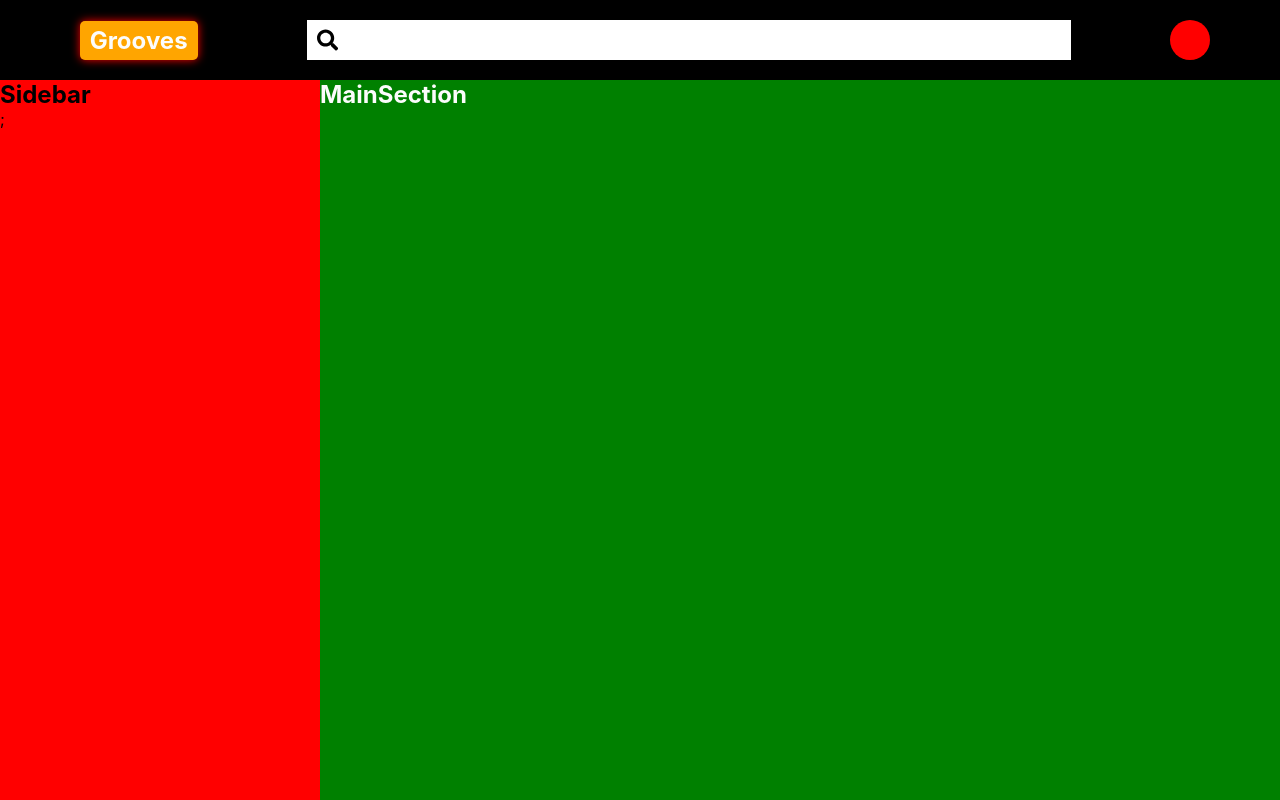
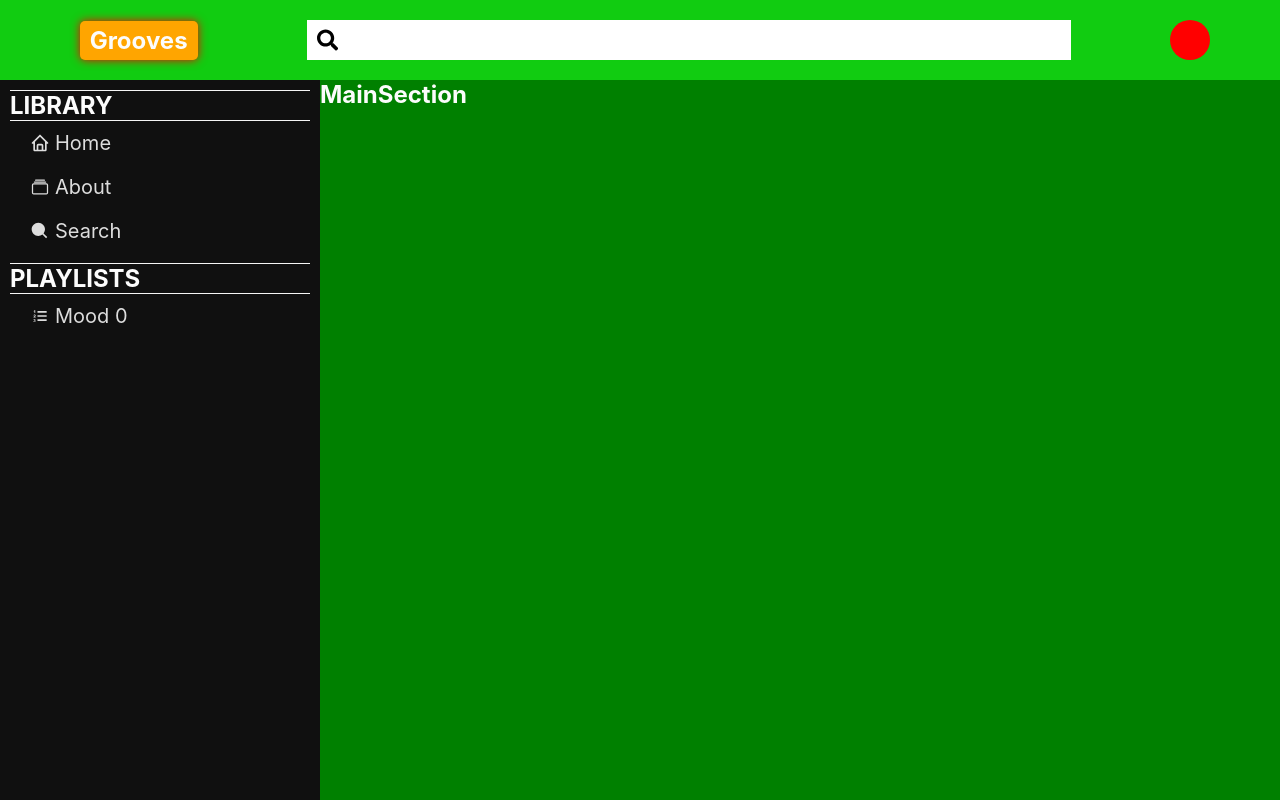
Before and after one commit to nkyeboahasuama/core-ora, a React (Create React App) app: page /home in a window 1280 px wide. Built offline with nearby package versions, Linux system fonts and the light colour scheme.

Commit message:
Added sidebar content

```diff
--- a/src/grooves-player/layout/header/Header.styles.ts
+++ b/src/grooves-player/layout/header/Header.styles.ts
@@ -1,11 +1,11 @@
 import styled from "styled-components";
 
-export const HeaderStyled = styled.nav`
+export const HeaderStyled = styled.header`
   display: flex;
   align-items: center;
   justify-content: space-around;
   height: 80px;
-  background-color: black;
+  background-color: #1c1;
   color: white;
   font-size: 30px;
   width: 100vw;
--- a/src/grooves-player/layout/sidebar/Sidebar.styles.ts
+++ b/src/grooves-player/layout/sidebar/Sidebar.styles.ts
@@ -1,12 +1,43 @@
+import { NavLink } from "react-router-dom";
+import { Link } from "react-router-dom";
 import styled from "styled-components";
 
-export const SidebarStyled = styled.div`
+export const SidebarStyled = styled.nav`
   flex: 1;
+  flex-shrink: 0;
+  display: flex;
   flex-direction: column;
-  background-color: red;
+  background-color: #101010;
   height: calc(100vh - 80px);
 
   @media (max-width: 760px) {
     display: none;
   }
 `;
+
+export const NavLinkContainer = styled.div`
+  display: flex;
+  flex-direction: column;
+  padding: 10px;
+`;
+export const HeaderWrapper = styled.div`
+  border-top: 1px solid whitesmoke;
+  border-bottom: 1px solid whitesmoke;
+`;
+
+export const SidebarNavLink = styled(NavLink)`
+  font-size: 20px;
+  text-decoration: none;
+  color: #ddd;
+  display: flex;
+  align-items: center;
+  gap: 5px;
+`;
+
+export const NavLinksWraper = styled.div`
+  gap: 20px;
+  display: flex;
+  flex-direction: column;
+  margin-top: 10px;
+  margin-left: 20px;
+`;
--- a/src/grooves-player/layout/sidebar/Sidebar.tsx
+++ b/src/grooves-player/layout/sidebar/Sidebar.tsx
@@ -1,11 +1,49 @@
 import React from "react";
 import { HeaderOne } from "../../../ui/shared-components/atoms/typography/Typography.styled";
-import { SidebarStyled } from "./Sidebar.styles";
+import {
+  HeaderWrapper,
+  NavLinkContainer,
+  NavLinksWraper,
+  SidebarNavLink,
+  SidebarStyled,
+} from "./Sidebar.styles";
+import { BiHome, BiListOl, BiSolidSearch } from "react-icons/bi";
+import { IoAlbumsOutline } from "react-icons/io5";
 
 const Sidebar = () => {
   return (
     <SidebarStyled>
-      <HeaderOne color="black">Sidebar</HeaderOne>;
+      <NavLinkContainer>
+        <HeaderWrapper>
+          <HeaderOne>LIBRARY</HeaderOne>
+        </HeaderWrapper>
+
+        <NavLinksWraper>
+          <SidebarNavLink to={"/"}>
+            <BiHome /> Home
+          </SidebarNavLink>
+          <SidebarNavLink to={"/about"}>
+            <IoAlbumsOutline />
+            About
+          </SidebarNavLink>
+          <SidebarNavLink to={"/search"}>
+            <BiSolidSearch />
+            Search
+          </SidebarNavLink>
+        </NavLinksWraper>
+      </NavLinkContainer>
+
+      <NavLinkContainer>
+        <HeaderWrapper>
+          <HeaderOne>PLAYLISTS</HeaderOne>
+        </HeaderWrapper>
+        <NavLinksWraper>
+          <SidebarNavLink to={"/playlists"}>
+            <BiListOl />
+            Mood 0
+          </SidebarNavLink>
+        </NavLinksWraper>
+      </NavLinkContainer>
     </SidebarStyled>
   );
 };
```
